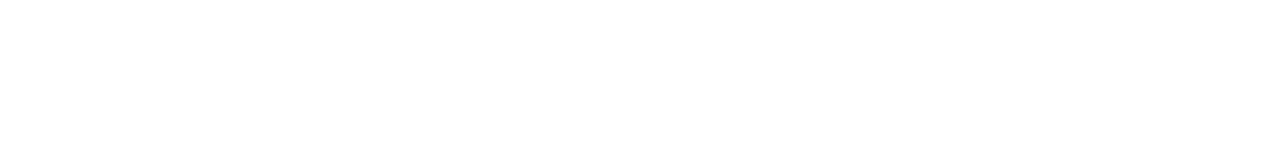
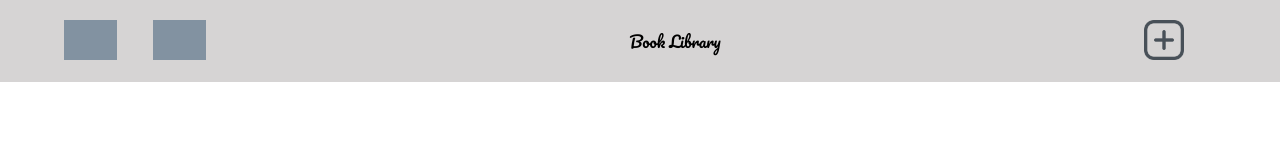
Before and after one commit to Rattlehead90/book-library, a plain HTML site: page index.html in a window 1280 px wide. Drawn offline with Linux system fonts and the light colour scheme; grey boxes are pictures that could not be loaded.

Commit message:
Add header and buttons

```diff
--- a/index.html
+++ b/index.html
@@ -1,14 +1,35 @@
 <!DOCTYPE html>
 <html lang="en">
+
 <head>
   <meta charset="UTF-8">
   <meta http-equiv="X-UA-Compatible" content="IE=edge">
   <meta name="viewport" content="width=device-width, initial-scale=1.0">
+  <link rel="preconnect" href="https://fonts.googleapis.com">
+  <link rel="preconnect" href="https://fonts.gstatic.com" crossorigin>
+  <link href="https://fonts.googleapis.com/css2?family=Pacifico&family=Ubuntu:wght@400;700&display=swap"
+    rel="stylesheet">
   <link rel="stylesheet" href="./style.css">
   <script src="./script.js" defer></script>
   <title>Book Library</title>
 </head>
+
 <body>
+  <header>
+    <div class="links">
+      <a href="https://github.com/Rattlehead90"><img class="icon"
+          src="https://cdn.jsdelivr.net/gh/devicons/devicon/icons/github/github-original.svg" /></a>
+      <a href="https://www.linkedin.com/in/vadim-strogonov-3040b4169/"><img class="icon"
+          src="https://cdn.jsdelivr.net/gh/devicons/devicon/icons/linkedin/linkedin-plain.svg" /></a>
+    </div>
+    <div class="logo">Book Library</div>
+    <div class="buttons">
+      <img class="icon" src="./assets/more.png" alt="Add a book">
+    </div>
+  </header>
+  <main>
 
+  </main>
 </body>
+
 </html>
--- a/style.css
+++ b/style.css
@@ -0,0 +1,57 @@
+:root {
+  --gray: rgb(214, 212, 212);
+}
+
+body {
+  height: 100vh;
+  margin: 0;
+  padding: 0;
+  font-family: 'Ubuntu', sans-serif;
+}
+
+header {
+  height: 50px;
+  display: flex;
+  justify-content: space-between;
+  align-items: center;
+  vertical-align: middle;
+  background-color: var(--gray);
+  padding: 1rem 4rem;
+}
+
+.icon:hover {
+  animation: wiggle 0.5s linear infinite;
+}
+
+.icon {
+  width: auto;
+  height: 40px;
+  filter: invert(28%) sepia(24%) saturate(236%) hue-rotate(169deg) brightness(98%) contrast(90%);
+  margin-right: 2rem;
+}
+
+.logo {
+  font-family: 'Pacifico', cursive;
+  flex-grow: 2;
+  text-align: center;
+}
+
+.buttons > .icon {
+  margin-left: 2rem;
+}
+
+@keyframes wiggle {
+  from {
+    transform: rotate(3deg);
+  }
+
+  50% {
+    filter: invert(30%) sepia(30%) saturate(1000%) hue-rotate(531deg) brightness(96%) contrast(89%);
+    transform: rotate(-6deg);
+  }
+
+  to {
+
+    transform: rotate(3deg);
+  }
+}
```
Also changed, not shown: assets/more.png (added).
